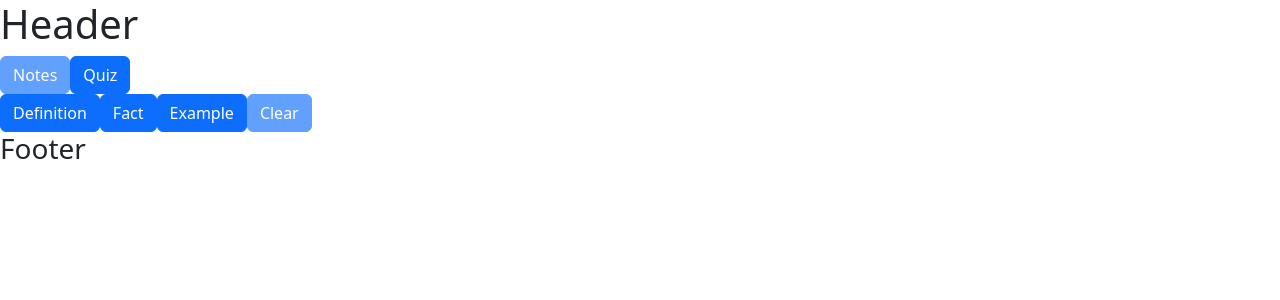
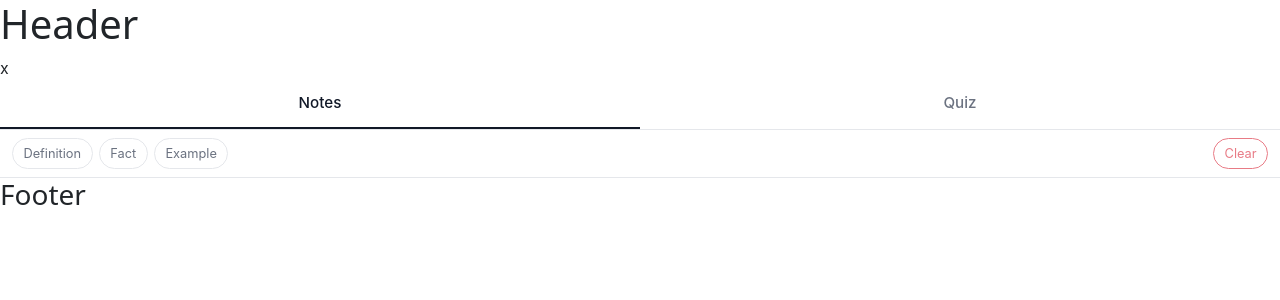
Before and after one commit to thetylerscottray/note-taker, a React (Vite) app in the folder note-taker/: page / in a window 1280 px wide. Shown: the top 300 px of the page. Built offline with nearby package versions, Linux system fonts and the light colour scheme.

Commit message:
Add Toolbar styling

```diff
--- a/note-taker/src/layouts/Toolbar.jsx
+++ b/note-taker/src/layouts/Toolbar.jsx
@@ -1,5 +1,6 @@
 import { useState } from 'react'
 import { Button } from 'react-bootstrap'
+import '../styles/ToolbarStyle.css'
 
 function Toolbar() {
 
@@ -28,38 +29,69 @@ function Toolbar() {
 
   return (
     <>
-      <div id="mode-buttons">
-        <Button disabled={isNoteMode} onClick={changeMode}>Notes</Button>
-        <Button disabled={!isNoteMode} onClick={changeMode}>Quiz</Button>
+      <div className="toolbar">x
+        <div className="mode-row">
+          <Button
+            variant="light"
+            className={`mode-btn ${isNoteMode ? 'active' : ''}`}
+            onClick={changeMode}
+            aria-pressed={isNoteMode}
+          >
+            <span>Notes</span>
+          </Button>
+          <Button
+            variant="light"
+            className={`mode-btn ${!isNoteMode ? 'active' : ''}`}
+            onClick={changeMode}
+            aria-pressed={!isNoteMode}
+          >
+            {/* <HelpCircle size={18} strokeWidth={2} /> */}
+            <span>Quiz</span>
+          </Button>
         </div>
-      <div id="state-buttons">
+        <div className="annotation-row">
+          <div className="annotation-group">
             <Button
+              variant="outline-secondary"
+              size="sm"
+              className={`annotation-btn tag-definition ${annotationState === DEFINITION_INT ? 'active' : ''}`}
               onClick={() => changeAnnotation(DEFINITION_INT)}
-          active={annotationState === DEFINITION_INT}
+              aria-pressed={annotationState === DEFINITION_INT}
             >
-          Definition
+              <span>Definition</span>
             </Button>
 
             <Button
+              variant="outline-secondary"
+              size="sm"
+              className={`annotation-btn tag-fact ${annotationState === FACT_INT ? 'active' : ''}`}
               onClick={() => changeAnnotation(FACT_INT)}
-          active={annotationState === FACT_INT}
+              aria-pressed={annotationState === FACT_INT}
             >
-          Fact
+              <span>Fact</span>
             </Button>
 
             <Button
+              variant="outline-secondary"
+              size="sm"
+              className={`annotation-btn tag-example ${annotationState === EXAMPLE_INT ? 'active' : ''}`}
               onClick={() => changeAnnotation(EXAMPLE_INT)}
-          active={annotationState === EXAMPLE_INT}
+              aria-pressed={annotationState === EXAMPLE_INT}
             >
-          Example
+              <span>Example</span>
             </Button>
+          </div>
 
           <Button
+            variant="outline-danger"
+            size="sm"
+            className="clear-btn"
             onClick={() => changeAnnotation(CLEAR_INT)}
-          disabled={annotationState == CLEAR_INT}
+            disabled={annotationState === CLEAR_INT}
           >
-          Clear
+            <span>Clear</span>
           </Button>
+        </div>
       </div>
     </>
   )
--- /dev/null
+++ b/note-taker/src/styles/ToolbarStyle.css
@@ -0,0 +1,146 @@
+.toolbar {
+  --toolbar-border: #e5e7eb;
+  --text-primary: #1f2937;
+  --text-muted: #6b7280;
+  --accent: #111827;
+  --surface-hover: #f3f4f6;
+
+  --tag-definition: #3b82f6;
+  --tag-fact: #10b981;
+  --tag-example: #8b5cf6;
+  --tag-clear: #ef4444;
+
+  display: flex;
+  flex-direction: column;
+  width: 100%;
+  background: #ffffff;
+  border-bottom: 1px solid var(--toolbar-border);
+  font-family: -apple-system, BlinkMacSystemFont, "Segoe UI", Roboto, sans-serif;
+}
+
+/* -------- Mode toggle row (Notes / Quiz) --------
+   Bootstrap's Button is variant="light"; we override its
+   background/border here and handle the 50/50 split ourselves. */
+
+.mode-row {
+  display: flex;
+  width: 100%;
+}
+
+.mode-row .mode-btn {
+  flex: 1 1 50%;
+  display: inline-flex;
+  align-items: center;
+  justify-content: center;
+  gap: 0.5rem;
+  padding: 0.75rem 0 !important;
+  border: none !important;
+  border-bottom: 2px solid transparent !important;
+  border-radius: 0 !important;
+  background: transparent !important;
+  color: var(--text-muted) !important;
+  font-size: 0.95rem;
+  font-weight: 500;
+  box-shadow: none !important;
+  transition: color 0.15s ease, border-color 0.15s ease, background 0.15s ease;
+}
+
+.mode-row .mode-btn:hover {
+  background: var(--surface-hover) !important;
+}
+
+.mode-row .mode-btn.active {
+  color: var(--accent) !important;
+  border-bottom-color: var(--accent) !important;
+}
+
+.mode-row .mode-btn svg {
+  flex-shrink: 0;
+}
+
+/* -------- Annotation row -------- */
+
+.annotation-row {
+  display: flex;
+  align-items: center;
+  justify-content: space-between;
+  gap: 0.5rem;
+  padding: 0.5rem 0.75rem;
+  border-top: 1px solid var(--toolbar-border);
+}
+
+.annotation-group {
+  display: flex;
+  align-items: center;
+  gap: 0.4rem;
+  flex-wrap: wrap;
+}
+
+/* Small tag-style annotation buttons.
+   Base variant is outline-secondary; we recolor per tag on top. */
+.annotation-btn {
+  display: inline-flex !important;
+  align-items: center;
+  gap: 0.35rem;
+  padding: 0.3rem 0.65rem !important;
+  font-size: 0.8rem !important;
+  font-weight: 500;
+  border-radius: 999px !important;
+  border-color: var(--toolbar-border) !important;
+  color: var(--text-muted) !important;
+  background: transparent !important;
+  box-shadow: none !important;
+}
+
+.annotation-btn:hover {
+  background: var(--surface-hover) !important;
+  border-color: var(--toolbar-border) !important;
+}
+
+.annotation-btn svg {
+  flex-shrink: 0;
+}
+
+/* Color-coded active states, one per annotation type */
+.annotation-btn.tag-definition.active {
+  background: color-mix(in srgb, var(--tag-definition) 12%, white) !important;
+  border-color: var(--tag-definition) !important;
+  color: var(--tag-definition) !important;
+}
+
+.annotation-btn.tag-fact.active {
+  background: color-mix(in srgb, var(--tag-fact) 12%, white) !important;
+  border-color: var(--tag-fact) !important;
+  color: var(--tag-fact) !important;
+}
+
+.annotation-btn.tag-example.active {
+  background: color-mix(in srgb, var(--tag-example) 12%, white) !important;
+  border-color: var(--tag-example) !important;
+  color: var(--tag-example) !important;
+}
+
+/* -------- Clear button (visually separated, right-justified) --------
+   Base variant is outline-danger; dashed border + auto margin sets it apart. */
+
+.clear-btn {
+  display: inline-flex !important;
+  align-items: center;
+  gap: 0.35rem;
+  padding: 0.3rem 0.65rem !important;
+  font-size: 0.8rem !important;
+  font-weight: 500;
+  border-radius: 999px !important;
+  border-style: dashed !important;
+  box-shadow: none !important;
+  margin-left: auto;
+}
+
+.clear-btn:disabled {
+  opacity: 0.35;
+  border-style: solid !important;
+}
+
+.clear-btn svg {
+  flex-shrink: 0;
+}
```
Also changed, not shown: 1 other file (tests, documents, lock files or other folders). Lines whose indentation alone changed are shown as unchanged.
